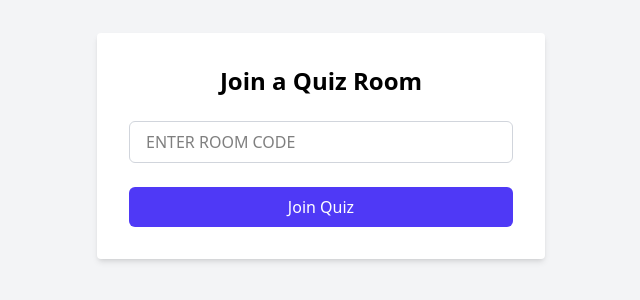
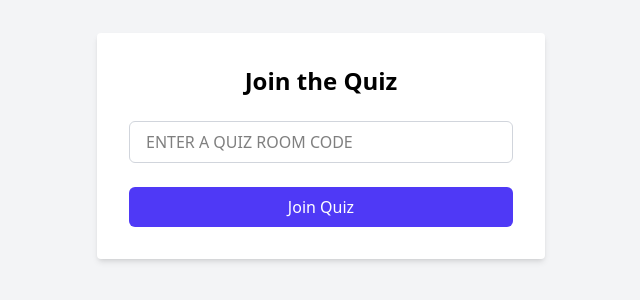
Before and after one commit to karlo-kormanic/zavrsni_rad, a Next.js app: page /join in a window 1280 px wide. Shown: the part 254-554 px from the top of the page, without its empty margins (319-959 px from the left). Built offline with nearby package versions, Linux system fonts and the light colour scheme; no server answers.

Commit message:
further text changes of join file

```diff
--- a/src/app/join/page.tsx
+++ b/src/app/join/page.tsx
@@ -38,13 +38,13 @@ export default function JoinRoomPage() {
         onSubmit={handleJoinRoom}
         className="bg-white p-8 rounded shadow-md max-w-md w-full space-y-6"
       >
-        <h2 className="text-2xl text-black font-semibold text-center">Join a Quiz Room</h2>
+        <h2 className="text-2xl text-black font-semibold text-center">Join the Quiz</h2>
 
         <input
           type="text"
           value={roomCode}
           onChange={(e) => setRoomCode(e.target.value)}
-          placeholder="Enter Room Code"
+          placeholder="Enter a Quiz Room Code"
           className="w-full px-4 py-2 border text text-black border-gray-300 rounded-md uppercase"
           required
         />
```
